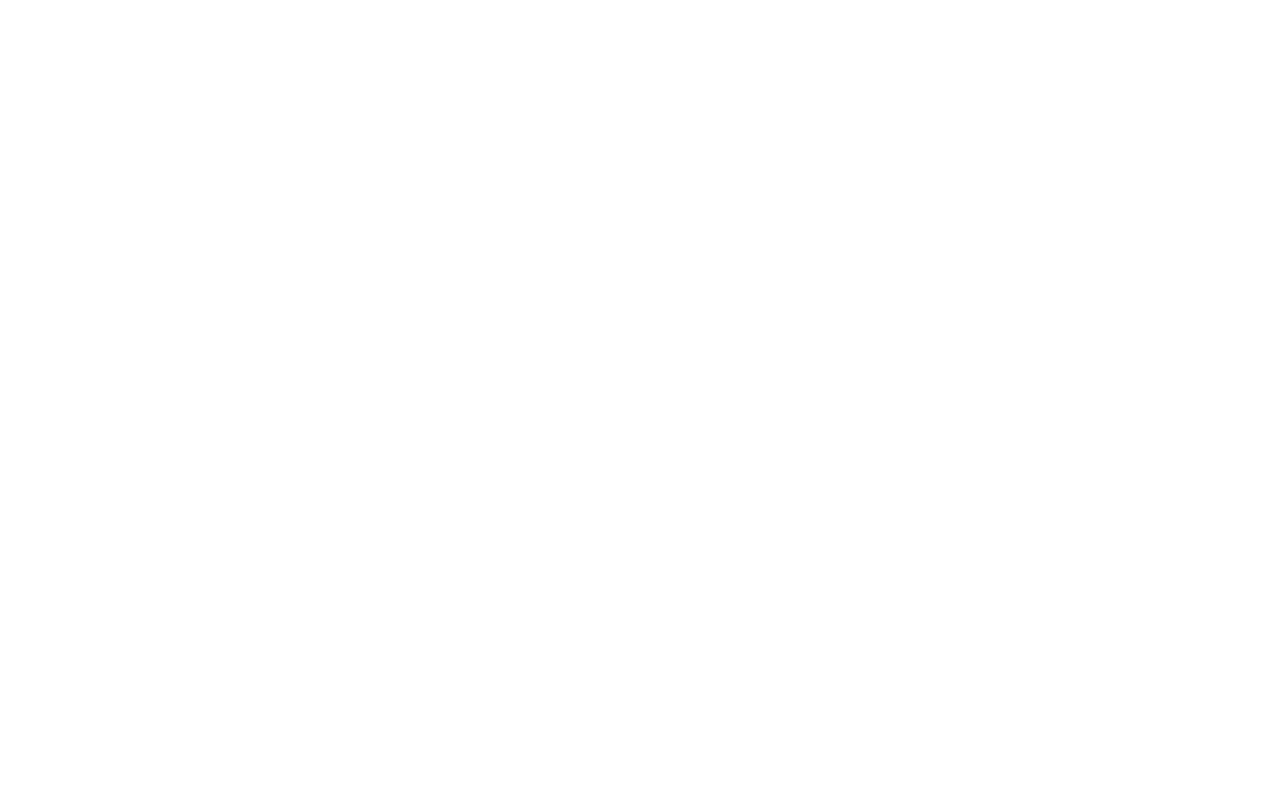
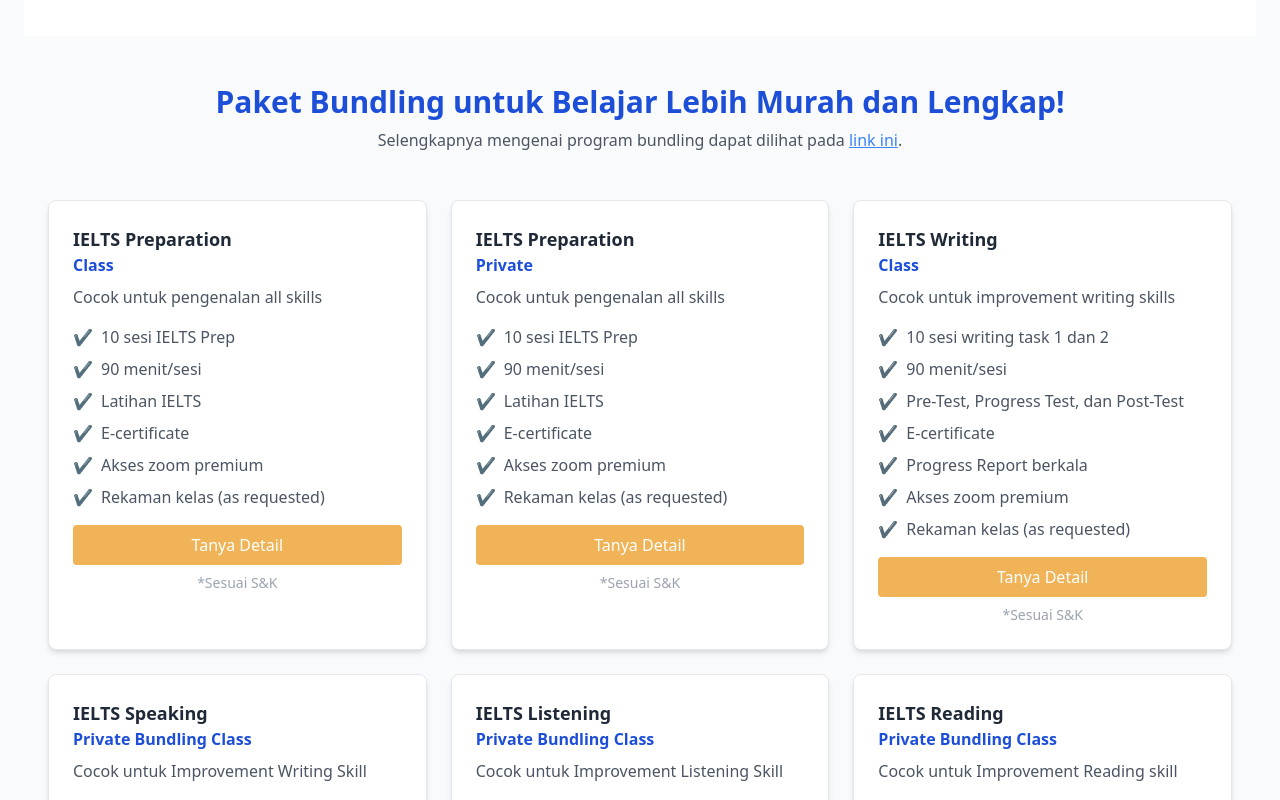
Before and after one commit to mrhasansan/go-getter, a React (Vite) app: page / in a window 1280 px wide. Shown: the part 1740-2540 px from the top of the page. Before the commit the page ends 1384 px from the top, so only its background shows below. Built offline with nearby package versions, Linux system fonts and the light colour scheme.

Commit message:
adding testimonial and packages

```diff
--- a/src/components/card.tsx
+++ b/src/components/card.tsx
@@ -5,12 +5,16 @@
         <h2 className="text-2xl font-bold text-gray-800">Achieve your dream IELTS band score!</h2>
         <p className="text-gray-600">The ultimate solution to build your skills and confidence.</p>
       </div>
-      <div className="flex justify-center mt-8">
+      <div className=" relative ">
         <img
           src="https://c.files.bbci.co.uk/2c03/live/64d39070-8596-11ef-addc-5556603eb4c1.jpg" // Replace with your photo URL
           alt="Logo or related image"
-          className="transform transition-transform duration-500 hover:scale-110"
+          className="w-full h-full "
         />
+        {/* Text in Front of Image */}
+        <div className="absolute inset-0 flex justify-center items-center">
+          <h1 className="text-white text-2xl font-bold  bg-transparent bg-opacity-50 px-4 py-2 rounded">Go Getter Academy</h1>
+        </div>
       </div>
       <div className="max-w-6xl mx-auto grid gap-6 sm:grid-cols-2 p-6">
         {/* VIP Card */}
--- /dev/null
+++ b/src/components/packages.tsx
@@ -0,0 +1,76 @@
+export function BundlingPackages() {
+  const packages = [
+    {
+      title: "IELTS Preparation",
+      subtitle: "Class",
+      description: "Cocok untuk pengenalan all skills",
+      features: ["10 sesi IELTS Prep ", "90 menit/sesi", "Latihan IELTS", "E-certificate", "Akses zoom premium", "Rekaman kelas (as requested)"],
+    },
+    {
+      title: "IELTS Preparation",
+      subtitle: "Private ",
+      description: "Cocok untuk pengenalan all skills",
+      features: ["10 sesi IELTS Prep ", "90 menit/sesi", "Latihan IELTS", "E-certificate", "Akses zoom premium", "Rekaman kelas (as requested)"],
+    },
+    {
+      title: "IELTS Writing",
+      subtitle: "Class",
+      description: "Cocok untuk improvement writing skills",
+      features: ["10 sesi writing task 1 dan 2", "90 menit/sesi", "Pre-Test, Progress Test, dan Post-Test", "E-certificate", "Progress Report berkala", "Akses zoom premium", "Rekaman kelas (as requested)"],
+    },
+    {
+      title: "IELTS Speaking",
+      subtitle: "Private Bundling Class",
+      description: "Cocok untuk Improvement Writing Skill",
+      features: ["10 sesi speaking", "90 menit/sesi", "Pre-Test, Progress Test, dan Post-Test", "E-certificate", "Progress Report berkala", "Akses zoom premium", "Rekaman kelas (as requested)"],
+    },
+    {
+      title: "IELTS Listening",
+      subtitle: "Private Bundling Class",
+      description: "Cocok untuk Improvement Listening Skill",
+      features: ["10 sesi speaking", "90 menit/sesi", "Pre-Test, Progress Test, dan Post-Test", "E-certificate", "Progress Report berkala", "Akses zoom premium", "Rekaman kelas (as requested)"],
+    },
+    {
+      title: "IELTS Reading",
+      subtitle: "Private Bundling Class",
+      description: "Cocok untuk Improvement Reading skill",
+      features: ["10 sesi speaking", "90 menit/sesi", "Pre-Test, Progress Test, dan Post-Test", "E-certificate", "Progress Report berkala", "Akses zoom premium", "Rekaman kelas (as requested)"],
+    },
+  ];
+
+  return (
+    <div className="min-h-screen bg-gray-50 py-12 px-6">
+      <div className="max-w-6xl mx-auto text-center mb-12">
+        <h2 className="text-3xl font-bold text-blue-700">Paket Bundling untuk Belajar Lebih Murah dan Lengkap!</h2>
+        <p className="text-gray-600 mt-2">
+          Selengkapnya mengenai program bundling dapat dilihat pada{" "}
+          <a href="#" className="text-blue-500 underline">
+            link ini
+          </a>
+          .
+        </p>
+      </div>
+
+      {/* Cards Section */}
+      <div className="grid grid-cols-1 md:grid-cols-3 gap-6">
+        {packages.map((pkg, index) => (
+          <div key={index} className="bg-white rounded-lg shadow-md p-6 border border-gray-200">
+            <h3 className="text-lg font-bold text-gray-800">{pkg.title}</h3>
+            <h4 className="text-blue-700 font-semibold">{pkg.subtitle}</h4>
+            <p className="text-gray-600 mt-2 mb-4">{pkg.description}</p>
+            <ul className="text-gray-600 space-y-2">
+              {pkg.features.map((feature, i) => (
+                <li key={i} className="flex items-start">
+                  <span className="text-green-500 font-bold mr-2">✔</span>
+                  {feature}
+                </li>
+              ))}
+            </ul>
+            <button className="bg-primary text-white mt-4 py-2 px-4 rounded hover:bg-green-600 flex items-center justify-center w-full">Tanya Detail</button>
+            <p className="text-sm text-gray-400 mt-2 text-center">*Sesuai S&K</p>
+          </div>
+        ))}
+      </div>
+    </div>
+  );
+}
--- /dev/null
+++ b/src/components/testimonials.tsx
@@ -0,0 +1,46 @@
+export function Testimonials() {
+  const testimonials = [
+    {
+      name: "Ch Hamza",
+      country: "Pakistan",
+      image: "https://via.placeholder.com/100", // Replace with real image URL
+      text: "It's a very useful platform for students. Furthermore, it is great for students from all over the world to prepare anywhere.",
+    },
+    {
+      name: "Wasiu Tope Adebayo",
+      country: "Nigeria",
+      image: "https://via.placeholder.com/100", // Replace with real image URL
+      text: "Dear team, you made the actual test easier and for this, I like to say a very big thank you for all the efforts put in place for me to emerge successfully. I took the test once and passed. Thanks for the good job and for putting smiles on our faces.",
+    },
+    {
+      name: "Prasanth Kolanchi",
+      country: "India",
+      image: "https://via.placeholder.com/100", // Replace with real image URL
+      text: "It's a wonderful website and makes me more comfortable when practicing the exercises. Thanks a lot, team.",
+    },
+  ];
+
+  return (
+    <div className="min-h-screen bg-gray-50 py-12 px-6">
+      <div className="max-w-6xl mx-auto text-center mb-12">
+        <h2 className="text-3xl font-bold text-gray-800">What Do Students Say About Us?</h2>
+        <p className="text-gray-600 mt-2">Our global students share their learning experiences with IOT.</p>
+      </div>
+
+      {/* Grid Layout */}
+      <div className="grid grid-cols-1 md:grid-cols-2 lg:grid-cols-3 gap-6">
+        {testimonials.map((testimonial, index) => (
+          <div key={index} className="bg-white rounded-lg shadow-lg p-6 flex flex-col items-center text-center">
+            {/* Profile Image */}
+            <img src={testimonial.image} alt={testimonial.name} className="w-24 h-24 rounded-full mb-4" />
+            {/* Name and Country */}
+            <h3 className="text-lg font-bold text-gray-800">{testimonial.name}</h3>
+            <p className="text-sm text-gray-500">{testimonial.country}</p>
+            {/* Testimonial Text */}
+            <p className="text-gray-600 mt-4">{testimonial.text}</p>
+          </div>
+        ))}
+      </div>
+    </div>
+  );
+}
--- a/src/home.tsx
+++ b/src/home.tsx
@@ -3,6 +3,8 @@
 import { Herocomponent } from "./components/hero";
 import Logo from ".//assets/gogetterlogo.svg";
 import { useState } from "react";
+import { BundlingPackages } from "./components/packages";
+import { Testimonials } from "./components/testimonials";
 
 export function HomeRoute() {
   const [isOpen, setIsOpen] = useState(false);
@@ -42,6 +44,8 @@
       <main className="p-6">
         <Herocomponent />
         <CardRoute />
+        <BundlingPackages />
+        <Testimonials />
       </main>
 
       {/* Footer */}
```
